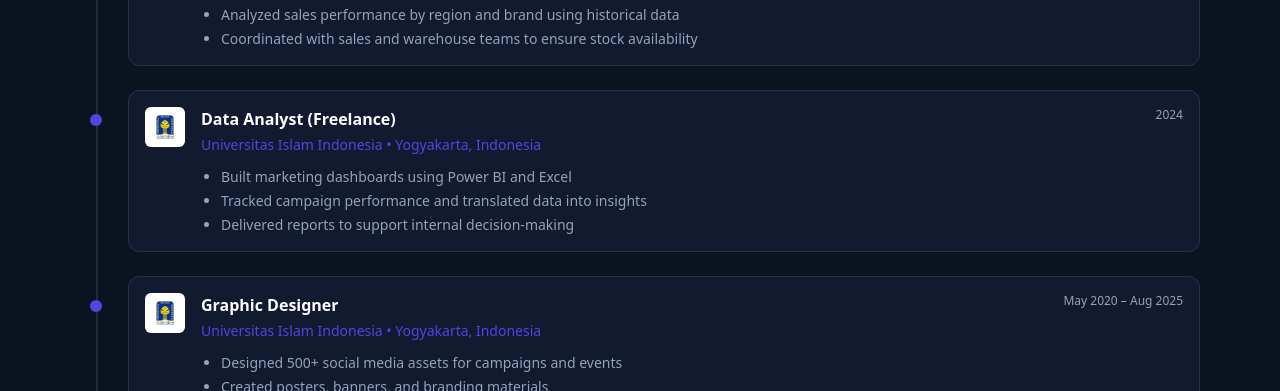
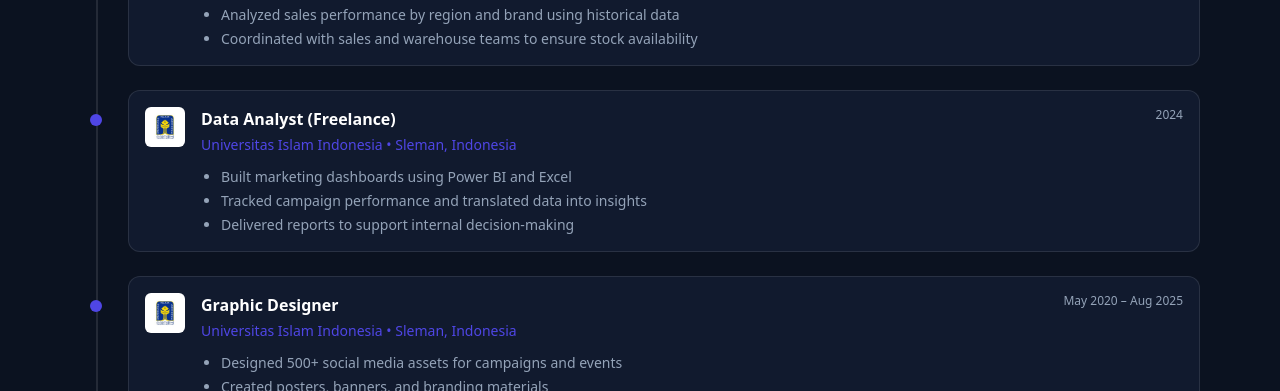
Before and after one commit to tengkumuazabs/web-portfolio, a React app: page / in a window 1280 px wide. Shown: the part 800-1191 px from the top of the page. Built offline with nearby package versions, Linux system fonts and the light colour scheme; the HTML template or start-up script is replaced by a standard one.

Commit message:
updated code

```diff
--- a/src/components/Experience.jsx
+++ b/src/components/Experience.jsx
@@ -71,7 +71,7 @@
                   </div>
 
                   <p className="text-sm text-accent mt-1">
-                    Universitas Islam Indonesia • Yogyakarta, Indonesia
+                    Universitas Islam Indonesia • Sleman, Indonesia
                   </p>
 
                   <ul className="list-disc ml-5 mt-3 text-sm text-muted space-y-1">
@@ -106,7 +106,7 @@
                   </div>
 
                   <p className="text-sm text-accent mt-1">
-                    Universitas Islam Indonesia • Yogyakarta, Indonesia
+                    Universitas Islam Indonesia • Sleman, Indonesia
                   </p>
 
                   <ul className="list-disc ml-5 mt-3 text-sm text-muted space-y-1">
```
